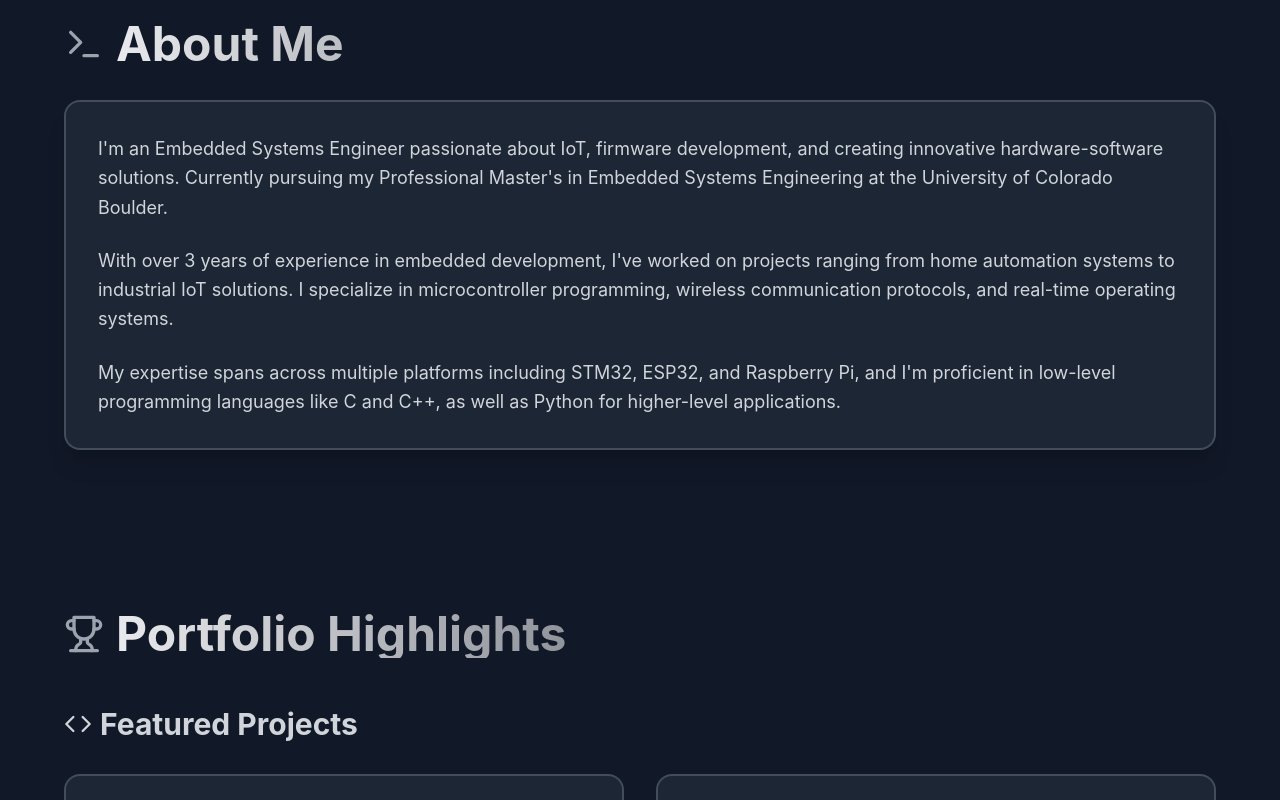
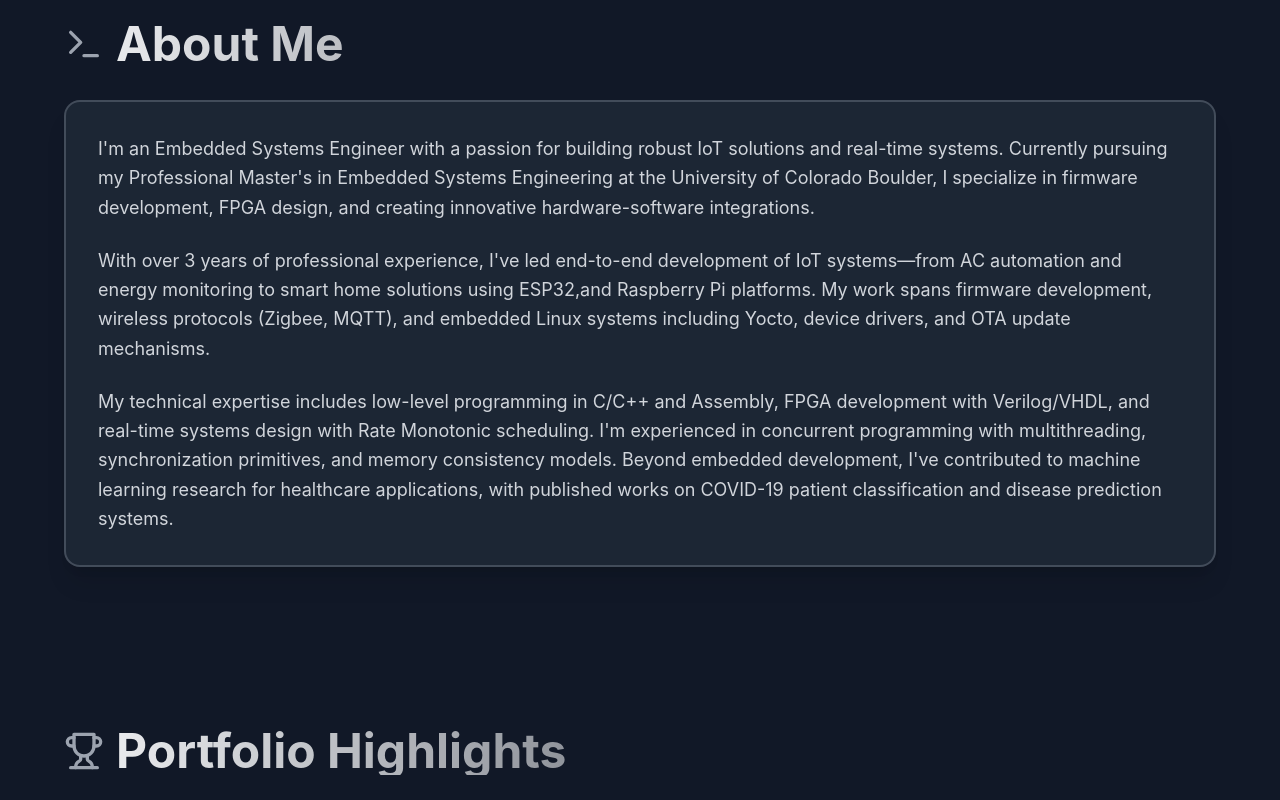
Before and after one commit to Vrushabhgada/vrushabh-portfolio, a React (Create React App) app: page / in a window 1280 px wide. Shown: the part 860-1660 px from the top of the page. Built offline with nearby package versions, Linux system fonts and the light colour scheme; the HTML template or start-up script is replaced by a standard one.

Commit message:
Auto update 2026-01-11 12:18:56

```diff
--- a/src/portfolioData.js
+++ b/src/portfolioData.js
@@ -10,11 +10,11 @@ export function getDefaultData() {
         phoneUSA: "+13034722116",
         phoneIndia: "+919870771576",
         location: "Boulder, USA",
-        linkedin: "https://www.linkedin.com/in/vrushabh-gada-477b5416b/",  // Add this
+        linkedin: "https://www.linkedin.com/in/vrushabh-gada-477b5416b/",
         about: [
-          "I'm an Embedded Systems Engineer passionate about IoT, firmware development, and creating innovative hardware-software solutions. Currently pursuing my Professional Master's in Embedded Systems Engineering at the University of Colorado Boulder.",
-          "With over 3 years of experience in embedded development, I've worked on projects ranging from home automation systems to industrial IoT solutions. I specialize in microcontroller programming, wireless communication protocols, and real-time operating systems.",
-          "My expertise spans across multiple platforms including STM32, ESP32, and Raspberry Pi, and I'm proficient in low-level programming languages like C and C++, as well as Python for higher-level applications."
+          "I'm an Embedded Systems Engineer with a passion for building robust IoT solutions and real-time systems. Currently pursuing my Professional Master's in Embedded Systems Engineering at the University of Colorado Boulder, I specialize in firmware development, FPGA design, and creating innovative hardware-software integrations.",
+          "With over 3 years of professional experience, I've led end-to-end development of IoT systems—from AC automation and energy monitoring to smart home solutions using ESP32,and Raspberry Pi platforms. My work spans firmware development, wireless protocols (Zigbee, MQTT), and embedded Linux systems including Yocto, device drivers, and OTA update mechanisms.",
+          "My technical expertise includes low-level programming in C/C++ and Assembly, FPGA development with Verilog/VHDL, and real-time systems design with Rate Monotonic scheduling. I'm experienced in concurrent programming with multithreading, synchronization primitives, and memory consistency models. Beyond embedded development, I've contributed to machine learning research for healthcare applications, with published works on COVID-19 patient classification and disease prediction systems."
         ]
       },
       skills: {
```
